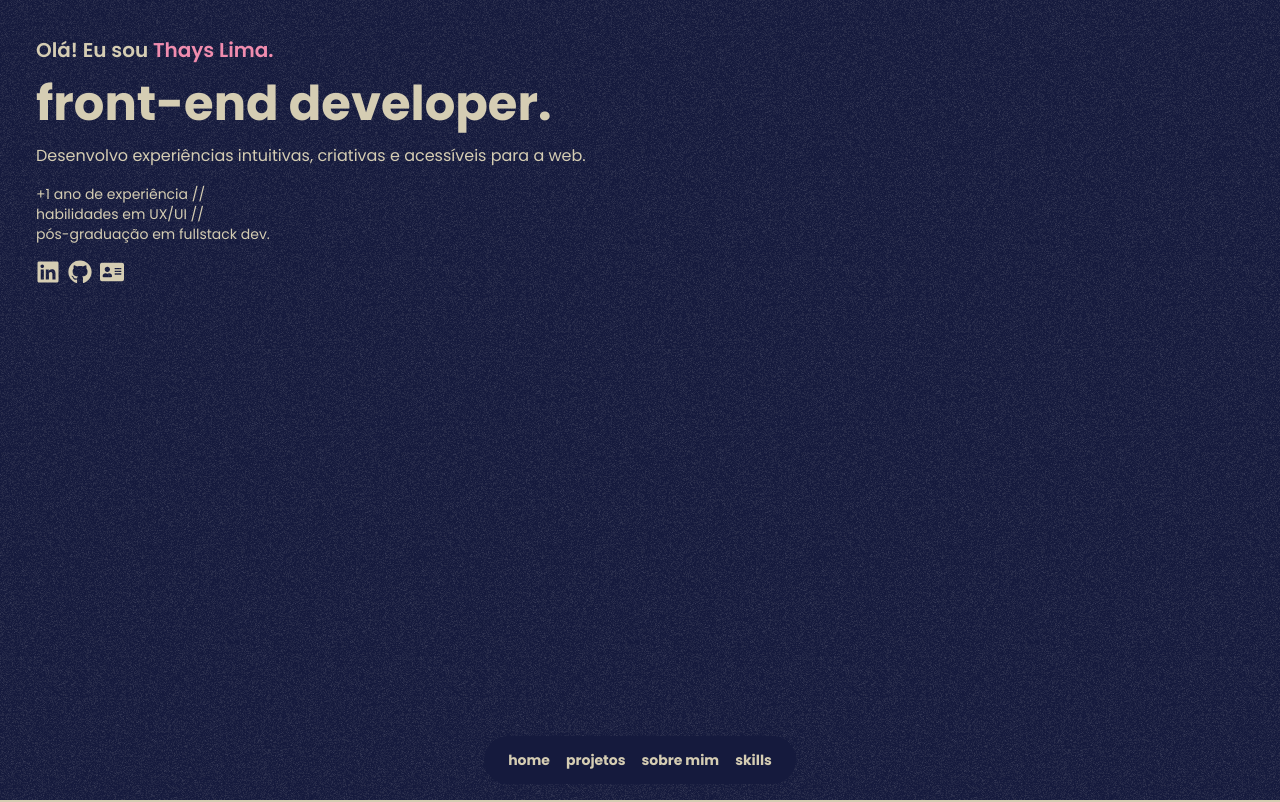
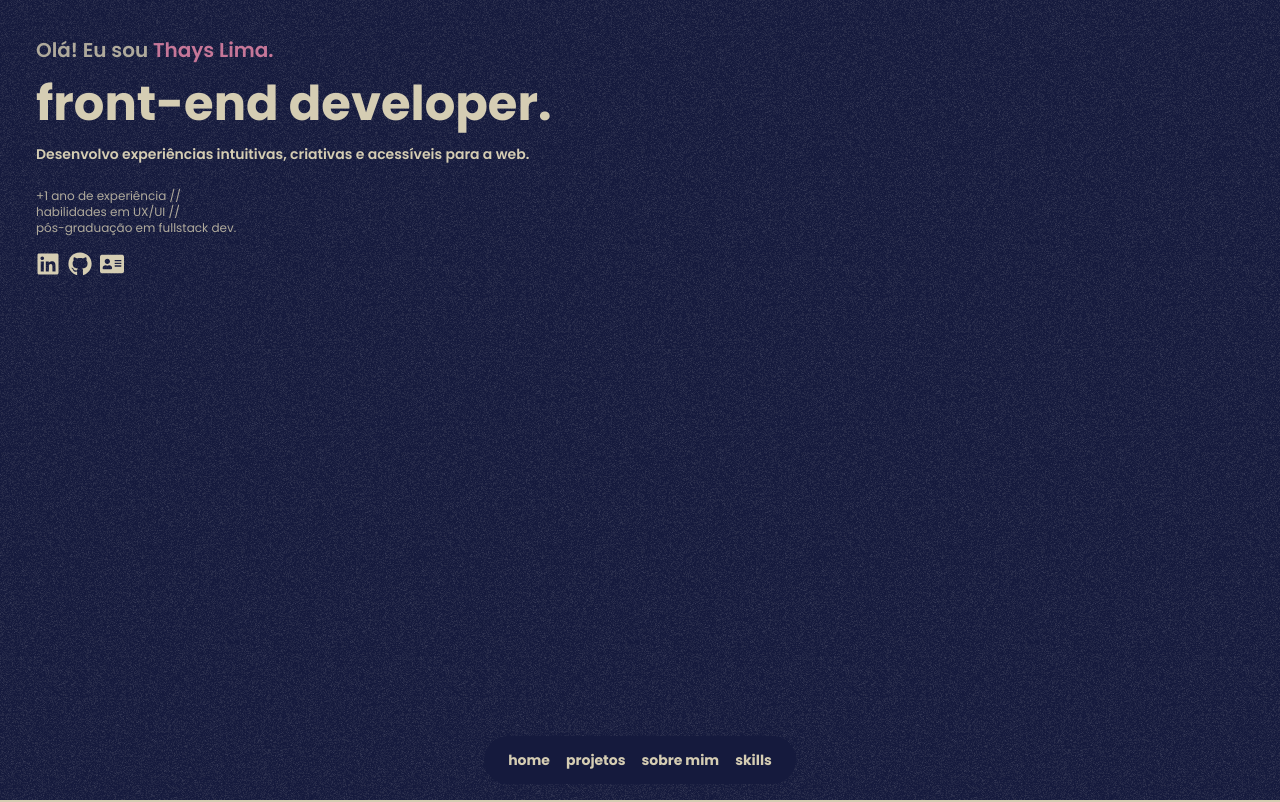
Before and after one commit to limasthays/portfolio-thayslima, a Next.js app: page / in a window 1280 px wide. Shown: the top 802 px of the page. Built offline with nearby package versions, Linux system fonts and the light colour scheme.

Commit message:
lower opacity in texts in hero section

```diff
--- a/src/app/components/sections/Hero.tsx
+++ b/src/app/components/sections/Hero.tsx
@@ -4,17 +4,18 @@ function HeroSection() {
 	return (
 		<section className="min-h-screen p-9">
 			<div className="flex flex-col gap-4">
-				<p className="font-semibold text-xl">
+				<p className="font-semibold text-xl opacity-80">
 					Olá! Eu sou
 					<span className="text-blush-pink"> Thays Lima.</span>
 				</p>
+
 				<h1 className="text-5xl">front-end developer.</h1>
 
-				<p>
+				<p className="text-sm font-semibold">
 					Desenvolvo experiências intuitivas, criativas e acessíveis para a web.
 				</p>
 
-				<p className="text-sm">
+				<p className="text-xs mt-2 opacity-80">
 					+1 ano de experiência //
 					<br />
 					habilidades em UX/UI //
```
